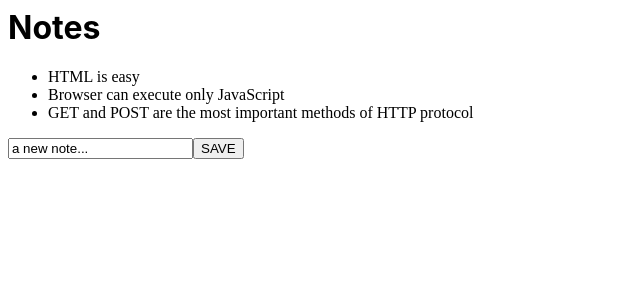
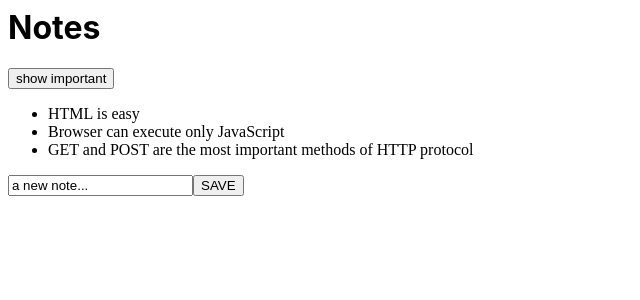
Before and after one commit to richi-coder/Rendering-a-Collection---REACT-HELSINKI-PART-2, a React (Create React App) app: page / in a window 1280 px wide. Shown: the top 300 px of the page, without its empty margins (0-640 px from the left). Built offline with nearby package versions, Linux system fonts and the light colour scheme.

Commit message:
Button for showing important notes, added

```diff
--- a/src/App.js
+++ b/src/App.js
@@ -12,7 +12,7 @@
 
   const notesToShow = showAll
     ? notes
-    : notes.filter(note => note.important === true);
+    : notes.filter(note => note.important);
 
   const addNote = (event) => {
     event.preventDefault()
@@ -35,6 +35,11 @@
   return (
     <div>
       <h1>Notes</h1>
+      <div>
+        <button onClick={() => setShowAll(!showAll)}>
+          show {showAll ? 'important' : 'all' }
+        </button>
+      </div>
       <ul>
         {notesToShow.map(note =>
         <Note key={note.id} note={note} />
```
